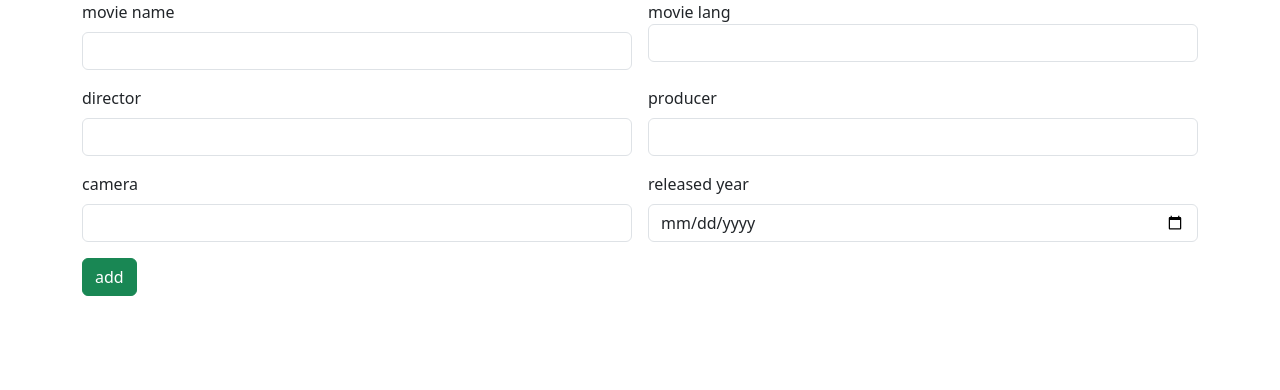
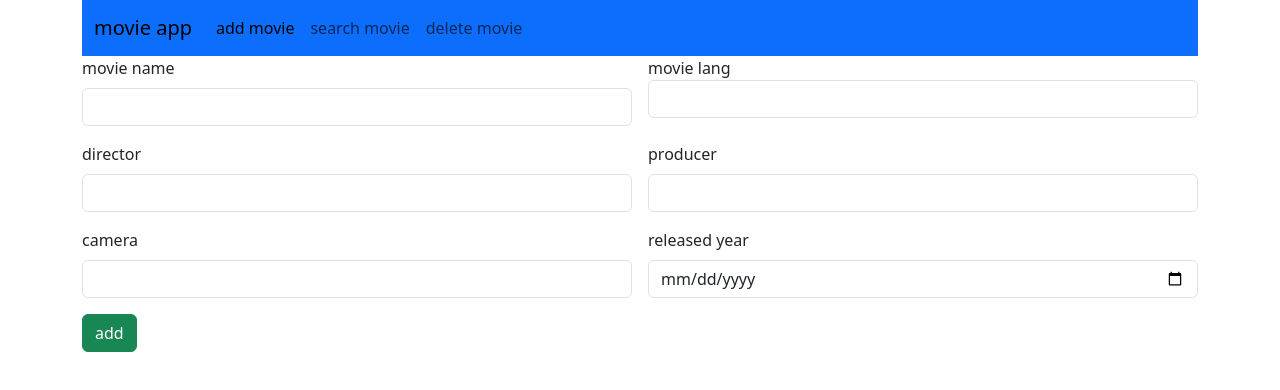
Before and after one commit to snehamphilip/movie-app, a plain HTML site: page index.html in a window 1280 px wide. Drawn offline with nearby package versions, Linux system fonts and the light colour scheme.

Commit message:
navbar completed

```diff
--- a/index.html
+++ b/index.html
@@ -10,6 +10,30 @@
 </head>
 <body>
     <div class="container">
+        <nav class="navbar navbar-expand-lg bg-primary">
+            <div class="container-fluid">
+              <a class="navbar-brand" href="#">movie app</a>
+              <button class="navbar-toggler" type="button" data-bs-toggle="collapse" data-bs-target="#navbarNav" aria-controls="navbarNav" aria-expanded="false" aria-label="Toggle navigation">
+                <span class="navbar-toggler-icon"></span>
+              </button>
+              <div class="collapse navbar-collapse" id="navbarNav">
+                <ul class="navbar-nav">
+                  <li class="nav-item">
+                    <a class="nav-link active" aria-current="page" href="index.html">add movie</a>
+                  </li>
+                  <li class="nav-item">
+                    <a class="nav-link" href="searchmovie.html">search movie</a>
+                  </li>
+                  <li class="nav-item">
+                    <a class="nav-link" href="delete.html">delete movie</a>
+                  </li>
+                </ul>
+              </div>
+            </div>
+          </nav>
+
+
+
         <div class="row">
             <div class="col col-12 col-sm-12 col-md-12 col-lg-12 col-xl-12 col-xxl-12">
                 <div class="row g-3">
```
Also changed, not shown: delete.html (+21 -0 lines), searchmovie.html (+21 -0 lines).
